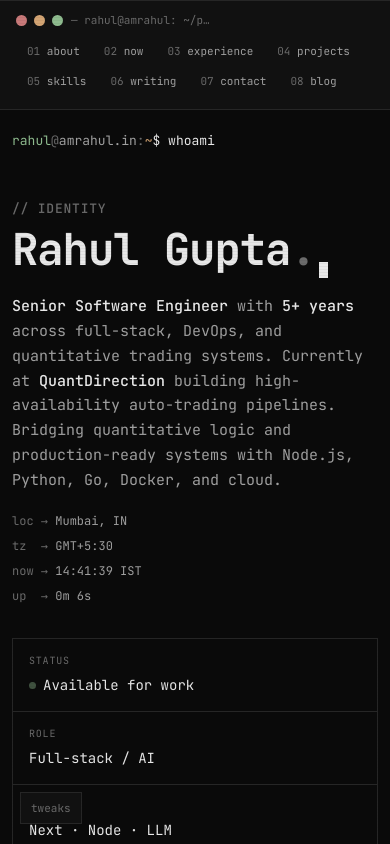
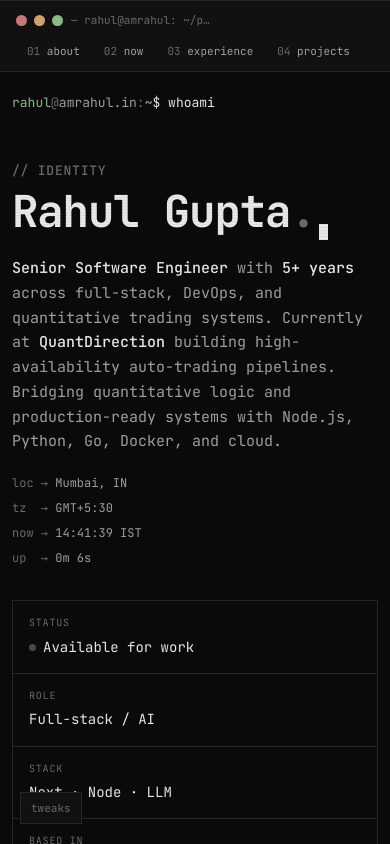
Before and after one commit to RAHUL1115/rahul1115.github.io, a Next.js app: page / in a window 390 px wide. Shown: the top 844 px of the page. Built offline with nearby package versions, Linux system fonts and the light colour scheme; a web font is replaced by a local one.

Commit message:
docs(blog): add karpathy autoresearch post and remove rag post
Add new blog post about integrating Karpathy's autoResearch with Claude Code.
Remove "RAG is plumbing" post and draft example.
Improve responsive design for navigation bar on mobile devices.

```diff
--- a/app/globals.css
+++ b/app/globals.css
@@ -143,14 +143,24 @@ html[data-theme="phosphor"] body:has(.terminal)::after {
 .tbar nav a:hover { color: var(--fg); border-color: var(--line); background: var(--bg); }
 .tbar nav a .k { color: var(--muted); }
 @media (max-width: 720px) {
-  .tbar nav { display: flex; overflow-x: auto; white-space: nowrap; -webkit-overflow-scrolling: touch; padding-bottom: 4px; }
-  .tbar nav::-webkit-scrollbar { display: none; } /* hide scrollbar for nav */
+  .tbar nav {
+    display: flex;
+    flex-wrap: nowrap;
+    overflow-x: auto;
+    overflow-y: hidden;
+    white-space: nowrap;
+    -webkit-overflow-scrolling: touch;
+    padding-bottom: 0;
+    scrollbar-width: none;
+  }
+  .tbar nav a { flex: 0 0 auto; }
+  .tbar nav::-webkit-scrollbar { display: none; }
   .tbar .title { font-size: 11px; white-space: nowrap; overflow: hidden; text-overflow: ellipsis; max-width: 140px; }
 }
 @media (max-width: 480px) {
-  .tbar { flex-wrap: wrap; gap: 8px; }
+  .tbar { flex-wrap: wrap; gap: 8px; padding: 10px 16px 6px; }
   .tbar .title { flex: none; text-align: left; }
-  .tbar nav { width: 100%; order: 3; }
+  .tbar nav { width: 100%; order: 3; flex-wrap: nowrap; padding-bottom: 0; }
 }
 
 .body-wrap { padding: 32px 40px 80px; flex: 1; }
--- a/app/page.tsx
+++ b/app/page.tsx
@@ -20,7 +20,6 @@ export default function Home() {
               ['05', 'skills', '#skills'],
               ['06', 'writing', '#writing'],
               ['07', 'contact', '#contact'],
-              ['08', 'blog', '/blog'],
             ].map(([num, label, href]) => (
               <a key={href} href={href}>
                 <span className="k">{num}</span> {label}
--- a/content/blog/draft-example.md
+++ /dev/null
@@ -1,11 +0,0 @@
----
-title: "Draft: something I'm working through"
-date: "2026-04-18"
-tags: ["draft"]
-excerpt: "Work in progress."
-draft: true
----
-
-This is a draft. It won't appear in production builds — only in `npm run dev`.
-
-Write freely here. No one sees this until you set `draft: false`.
--- /dev/null
+++ b/content/blog/karpathy-autoresearch.md
@@ -0,0 +1,48 @@
+---
+title: "Something I'm working on: wiring Karpathy's autoResearch into Claude Code"
+date: "2026-04-18"
+tags: ["wip", "ai", "agents", "claude", "experimental"]
+excerpt: "Still figuring this out. Notes-in-progress on getting Karpathy's autoResearch loop to actually run on top of Claude Code as the execution engine."
+draft: false
+---
+
+> Status: **experimental / work-in-progress.** This is a live notebook, not a writeup. Things in here will be wrong tomorrow.
+
+Karpathy described an autoResearch pattern: an LLM proposes an experiment, runs it, scores the result, and uses the score to decide what to try next. Loop until something good emerges.
+
+The question I'm actually poking at: **can Claude Code be the execution engine for that loop?** Not "ask Claude for an idea" — actually let it be the runner. Read state, propose change, run experiment, score, commit, repeat. Unattended. Overnight.
+
+Some of it is working. Most of it isn't. Below is what I currently believe, what's still broken, and what I'm trying next.
+
+## What seems to work
+
+- **Claude Code as the runner.** Each iteration is one Claude Code session. It reads a status file + `history.json`, proposes a small change, executes it, writes a new entry. The git log becomes the run log — every iteration is a commit. That part feels right.
+- **Score function as the contract.** Right now I'm collapsing drawdown, return-per-trade, and trade count into one number. Optimizing for raw profit gave me fragile, unrepeatable strategies. The composite score at least makes "good" mean something stable. Not confident this is the *right* score yet — see open questions.
+- **Parallelizing in-sample and out-of-sample evaluation.** First version was ~25 min/iteration, almost all of it sequential evals. Running them in parallel dropped it to ~7 min. That's the difference between "this is a toy" and "I can leave it running overnight."
+
+## What's still broken
+
+- **Mid-run failures.** Network drops, rate limits, anything that kills the session mid-iteration leaves state half-written. Restarting blind corrupts the history. I have a stub `program.md` that's supposed to define what "resume" means, but it doesn't reconcile partial work cleanly yet — the agent sometimes re-runs an iteration that already completed and overwrites the score. Open.
+- **The LLM doesn't accumulate intuition.** A human researcher builds a feel for what's working across iterations. Claude doesn't — it's stateless between calls and only knows what's in the history file. So the *quality of the history file is the ceiling on the loop's intelligence.* Right now my history is too lossy. Iteration 80 doesn't really know what iteration 12 learned unless I write it down well.
+- **It plateaus and I don't know why.** Score roughly doubled from iter 1 → 100, but not smoothly — long flat stretches, occasional regressions. I don't have a good way yet to tell "this is an exploration phase" vs "the loop is stuck and burning compute."
+
+## Things I'm trying next
+
+- A richer state file. Less raw history dump, more structured summary: what's been tried, what worked, what didn't, current hypothesis. Treat it as the agent's *memory*, not its *log*.
+- Crash-resume that actually works. Compute an iteration ID before any side effects, write a marker, only commit on full completion. If marker exists with no commit on restart → the iteration died mid-flight, recover or discard.
+- Letting Claude Code call sub-agents for the experiment step. The proposing brain and the executing brain don't have to be the same session. Unclear if this helps or just adds latency.
+
+## Half-formed thoughts
+
+The thing I keep bumping into: this isn't really an "AI researcher." It's a fast, tireless executor with a score to chase and a memory file. Whether that's enough depends almost entirely on how good the score and the memory file are. The LLM is the cheap part. **The hard parts are the score function and the state representation.**
+
+I think there's a real version of this. I don't have it yet.
+
+## Open questions (notes to self)
+
+- Is the composite score even the right framing, or should the loop optimize a multi-objective frontier and let me pick from it?
+- What's the right granularity for an "iteration"? Right now it's one parameter change. Maybe it should be a small theme (e.g. "try volatility-based sizing") with several sub-iterations under it.
+- Can the agent itself rewrite the score function when it notices it's optimizing for the wrong thing? Or does that just collapse the whole loop?
+- Is git-as-history overkill, or is it actually load-bearing for debugging?
+
+More when I know more.
--- a/content/blog/rag-is-plumbing.md
+++ /dev/null
@@ -1,30 +0,0 @@
----
-title: "RAG is plumbing. Stop treating it like magic."
-date: "2025-12-10"
-tags: ["ai", "rag", "production"]
-excerpt: "Every team I've talked to that struggled with RAG was over-engineering the retrieval and under-engineering the evaluation."
-draft: false
----
-
-RAG is retrieval-augmented generation. It is a pipe. Data goes in, context comes out, model answers. That's it.
-
-Every team I've talked to that struggled with RAG was over-engineering the retrieval and under-engineering the evaluation. They'd spend three weeks on a fancy hybrid search setup, then ship it with zero evals and wonder why the demo worked but prod didn't.
-
-## The actual hard parts
-
-**1. Chunking is a product decision.** The right chunk size depends on your documents and your queries. There is no universal answer. You have to look at your data.
-
-**2. Embeddings are not interchangeable.** If you switch embedding models, re-embed everything. The vector space shifts. Old chunks become noise.
-
-**3. Retrieval ≠ relevance.** Top-k by cosine similarity is not the same as "these chunks answer the question." Build a small eval set. Measure recall on it. Do this before you touch the LLM.
-
-**4. The prompt matters more than the retrieval.** Once you have decent retrieval, 80% of quality improvements come from the prompt — how you present context, how you instruct the model to cite sources, what you do when context is insufficient.
-
-## What I'd do
-
-- Start with the dumbest retrieval that could possibly work (BM25 or a single embedding model, flat index)
-- Build 50 question-answer pairs from your actual users
-- Measure retrieval recall on those 50 pairs before touching the LLM
-- Only add complexity (reranking, hybrid search, HyDE) when you can measure the improvement
-
-RAG is plumbing. Boring, reliable plumbing. Treat it like that.
```
